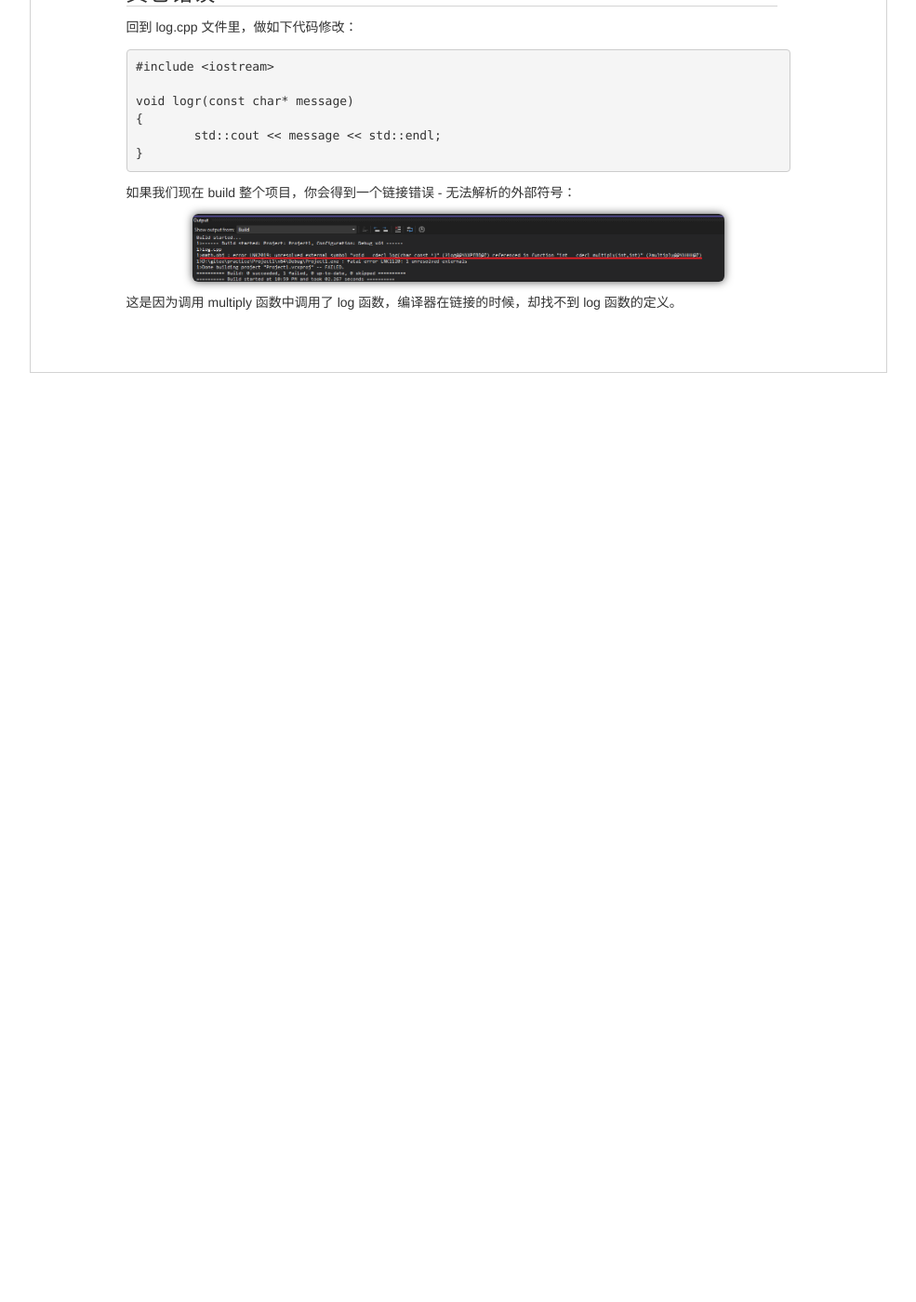
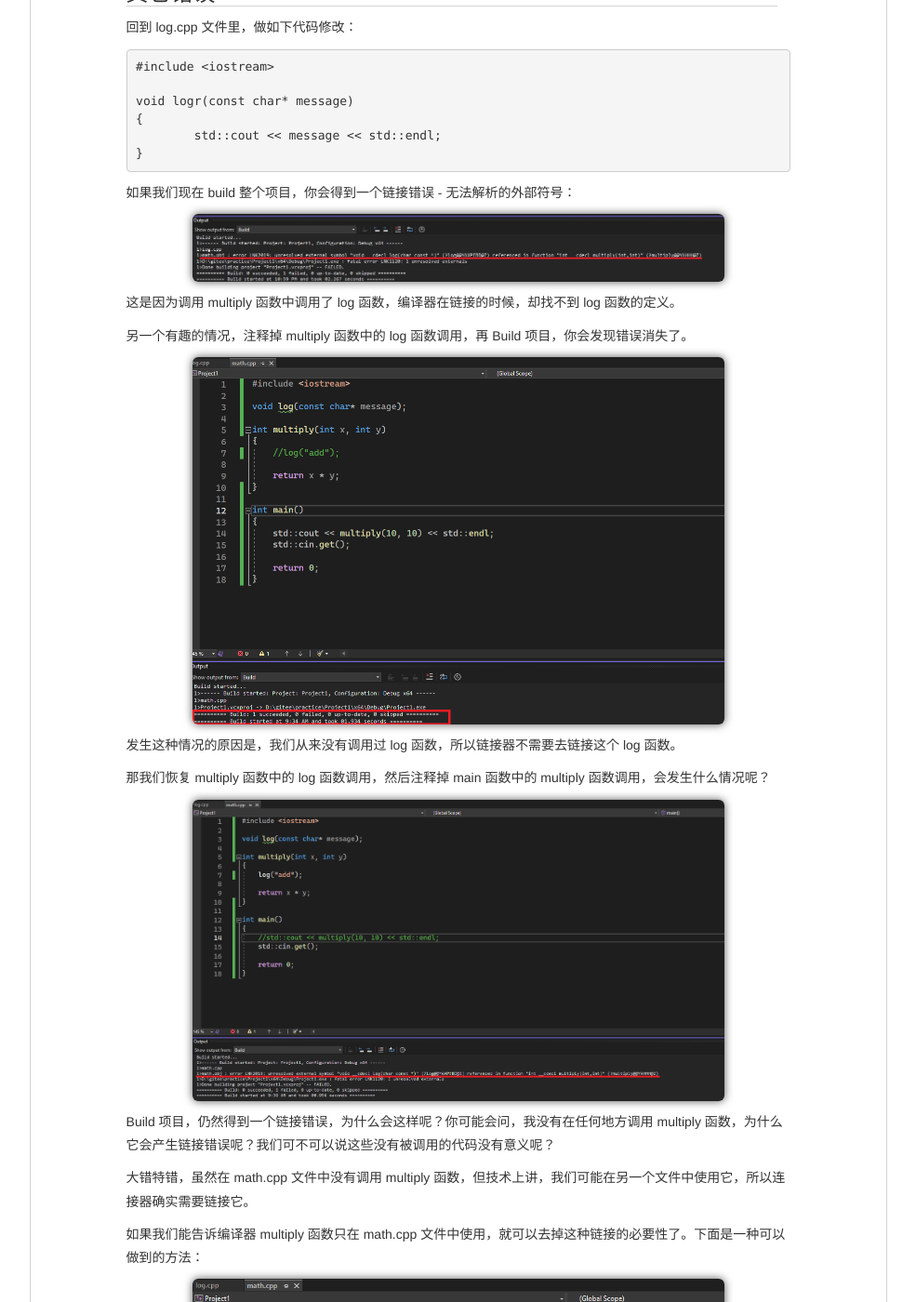
Before and after one commit to luli100/luli100.github.io, a Jekyll site: the page built from _posts/2023-10-03-cplusplus-link-stage.md, in a window 1280 px wide and 1400 px high, scrolled down 3284 px. Shown: the whole window at 93% size, without its empty margins (147-1132 px from the left). Built offline with Jekyll 4.4.1, drawn with Linux system fonts in a browser that asks for light colours; before the commit the page ends 3685 px from its top, so only the background shows below that; some of the changed text lies outside the part shown.

Commit message:
c++编译器，链接

```diff
--- a/_posts/2023-10-03-cplusplus-link-stage.md
+++ b/_posts/2023-10-03-cplusplus-link-stage.md
@@ -152,3 +152,29 @@ void logr(const char* message)
 <img src="/images/project1-link-error2.png" width="80%">
 
 这是因为调用 multiply 函数中调用了 log 函数，编译器在链接的时候，却找不到 log 函数的定义。
+
+另一个有趣的情况，注释掉 multiply 函数中的 log 函数调用，再 Build 项目，你会发现错误消失了。
+
+<img src="/images/project1-build-right.png" width="80%">
+
+发生这种情况的原因是，我们从来没有调用过 log 函数，所以链接器不需要去链接这个 log 函数。
+
+那我们恢复 multiply 函数中的 log 函数调用，然后注释掉 main 函数中的 multiply 函数调用，会发生什么情况呢？
+
+<img src="/images/project1-build-error.png" width="80%">
+
+Build 项目，仍然得到一个链接错误，为什么会这样呢？你可能会问，我没有在任何地方调用 multiply 函数，为什么它会产生链接错误呢？我们可不可以说这些没有被调用的代码没有意义呢？
+
+大错特错，虽然在 math.cpp 文件中没有调用 multiply 函数，但技术上讲，我们可能在另一个文件中使用它，所以连接器确实需要链接它。
+
+如果我们能告诉编译器 multiply 函数只在 math.cpp 文件中使用，就可以去掉这种链接的必要性了。下面是一种可以做到的方法：
+
+<img src="/images/project1-build-right2.png" width="80%">
+
+在本例中，我们实际上修改了函数定义的名字，我们把函数的名字改从 logr 改回 log，然后将 void 返回参数改为 int，再 Build 项目，你仍会看到一个链接错误：
+
+<img src="/images/project1-build-error2.png" width="80%">
+
+这是因为在 math.cpp 中，我们声明的 log 函数是一个返回值是 void，所以要寻找名为 log 函数，它返回 void 以及同样的参数。
+
+还有一种常见错误 - 重复的符号，换句话说，我们有两个名字相同的函数且有相同的返回值和相同的参数，如果发生这种情况，链接器就会不知道连接至哪一个：
```
Also changed, not shown: images/project1-build-error.png (added), images/project1-build-error2.png (added), images/project1-build-right.png (added), images/project1-build-right2.png (added).
